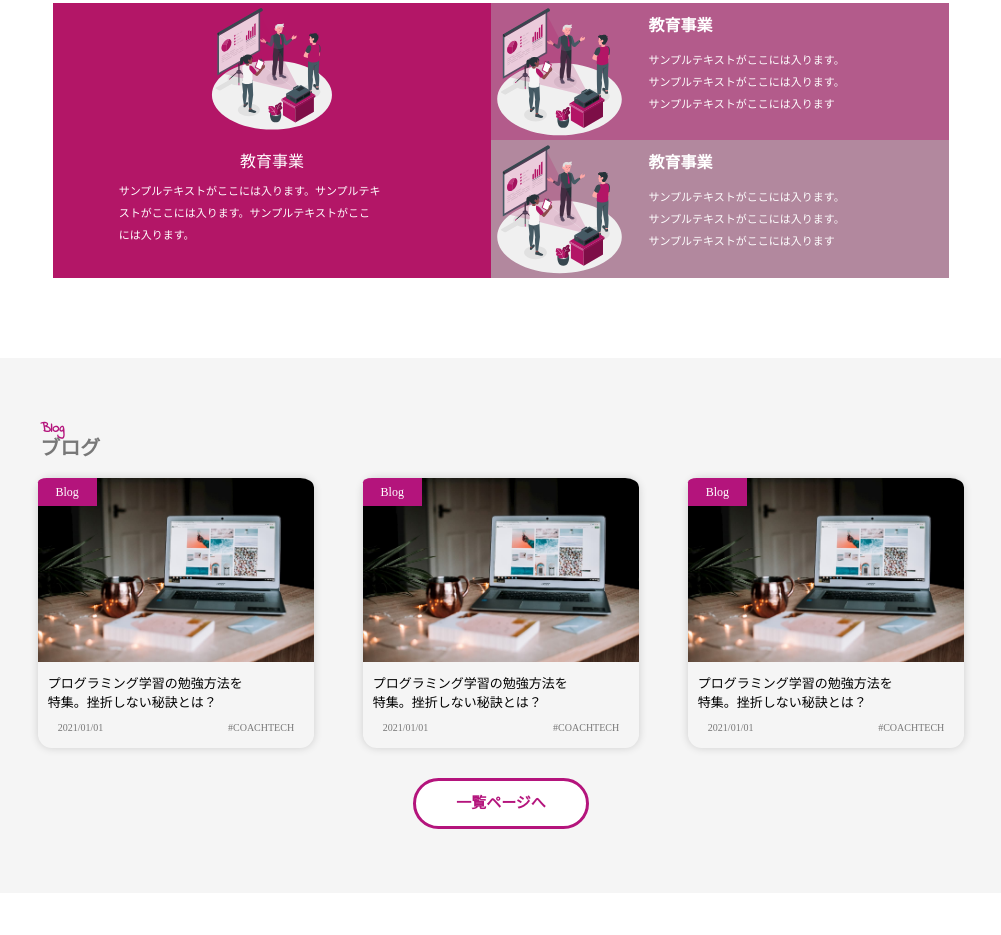
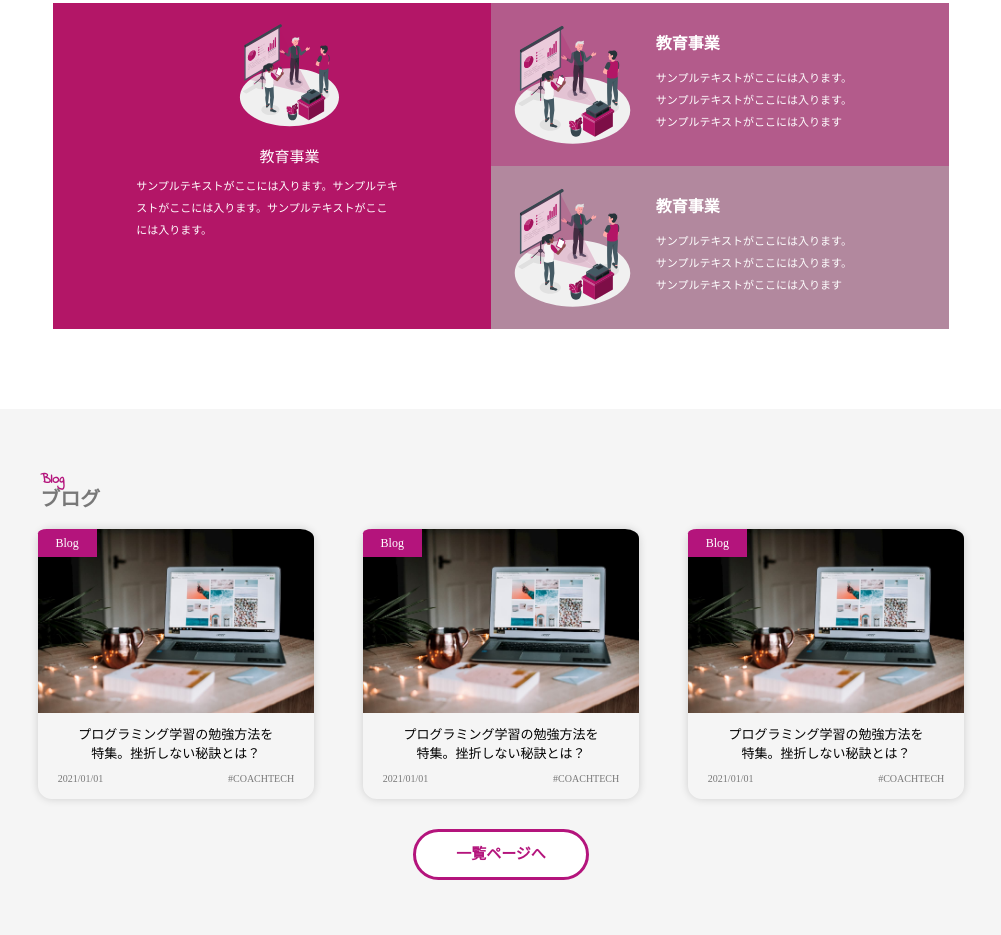
Before and after one commit to yabe-shiori/20230830_yabeshiori_lp, a plain HTML site: page index.html in a window 1280 px wide. Shown: the part 1804-2739 px from the top of the page, without its empty margins (139-1140 px from the left). Drawn offline with Linux system fonts and the light colour scheme.

Commit message:
任意のメッセージ

```diff
--- a/css/style.css
+++ b/css/style.css
@@ -91,8 +91,8 @@ rt {
 }
 
 .news__list {
+  text-align: center;
   list-style: none outside;
-  margin: 0;
   padding: 0;
 }
 
@@ -200,18 +200,19 @@ rt {
 
 .item1 {
   width: 100%;
+  padding: 4%;
   background-color:rgb(179, 22, 103);
 }
 
 .item1 img {
   display: block;
   margin: auto;
-  width: 30%;
+  width: 25%;
 }
 
 .item1__ttl {
   margin-top: 2rem;
-  font-size:1.6rem;
+  font-size: 1.5rem;
   text-align: center;
   color: white;
   margin-bottom: 1rem;
@@ -225,6 +226,7 @@ rt {
 }
 
 .item2 {
+  padding: 4%;
   background-color:rgb(179, 91, 139);
 }
 
@@ -250,6 +252,7 @@ rt {
 }
 
 .item3 {
+  padding: 4%;
   background-color: rgb(178, 136, 158);
 }
 
@@ -350,6 +353,7 @@ rt {
 
 .card__content {
   color: black;
+  text-align: center;
   font-size: 1.3rem;
   line-height: 1.5;
   margin: 1rem;
```
